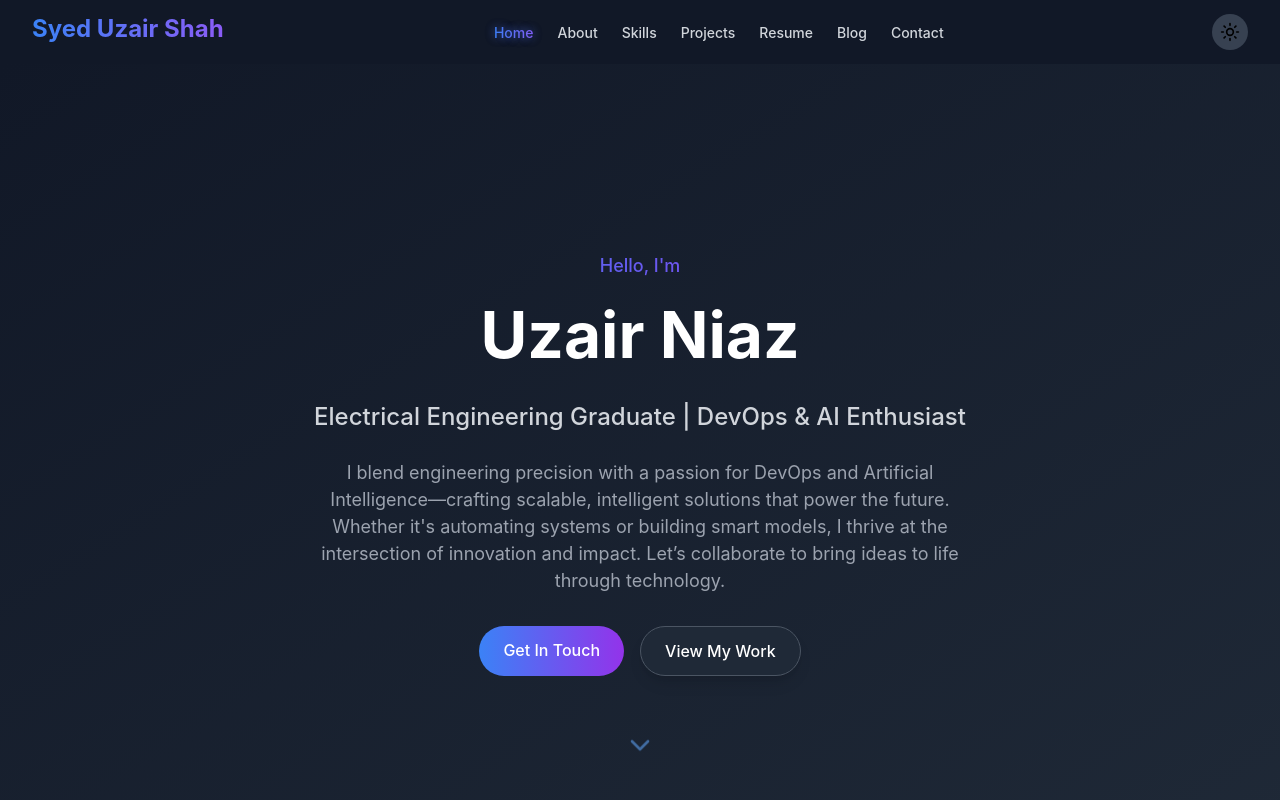
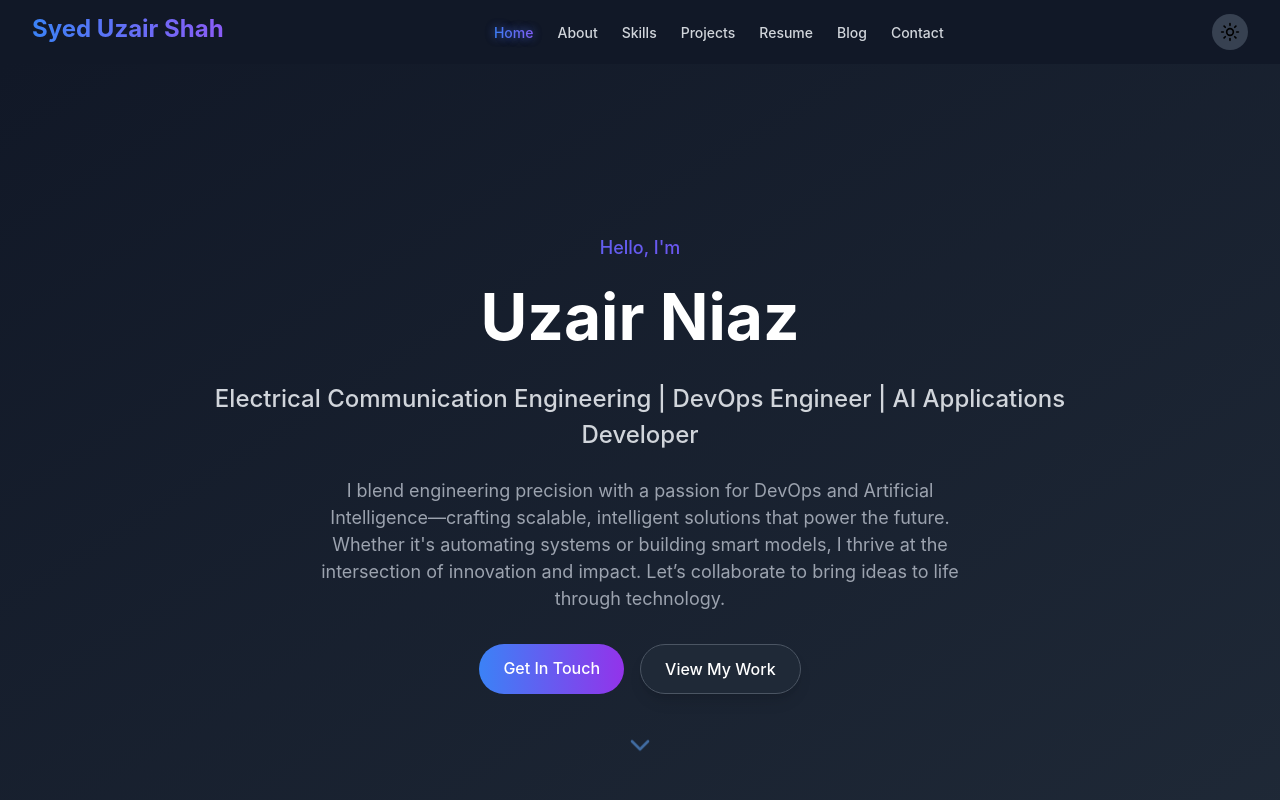
Before and after one commit to uzair-codes/personal-portfolio, a React (Create React App) app: page / in a window 1280 px wide. Shown: the top 800 px of the page. Built offline with nearby package versions, Linux system fonts and the light colour scheme.

Commit message:
Update portfolio with latest changes

```diff
--- a/src/components/Hero.jsx
+++ b/src/components/Hero.jsx
@@ -32,7 +32,7 @@ const Hero = ({ id }) => {
           transition={{ delay: 0.6 }}
           className="mt-4 text-xl md:text-2xl font-medium text-gray-600 dark:text-gray-300"
         >
-          Electrical Engineering Graduate | DevOps & AI Enthusiast
+          Electrical Communication Engineering | DevOps Engineer | AI Applications Developer
         </motion.h3>
 
         <motion.p
```
